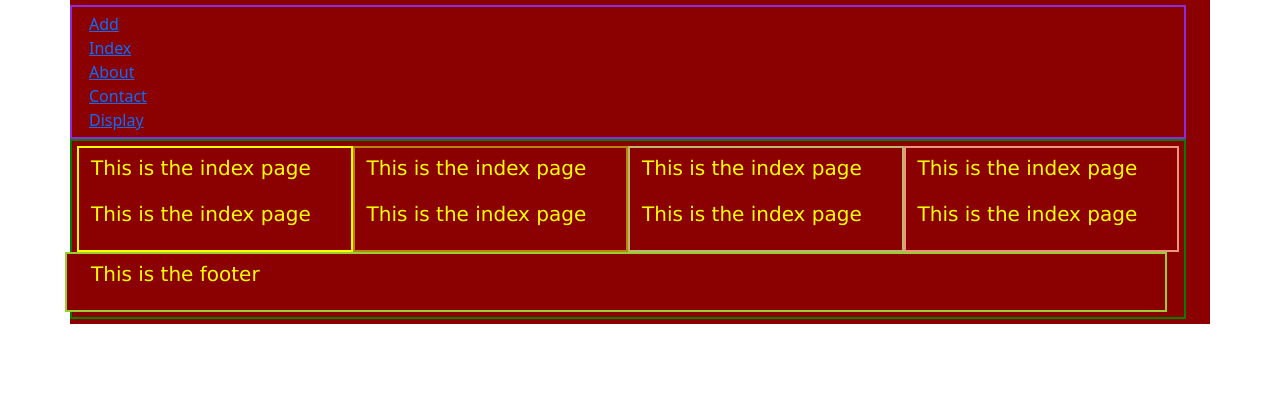
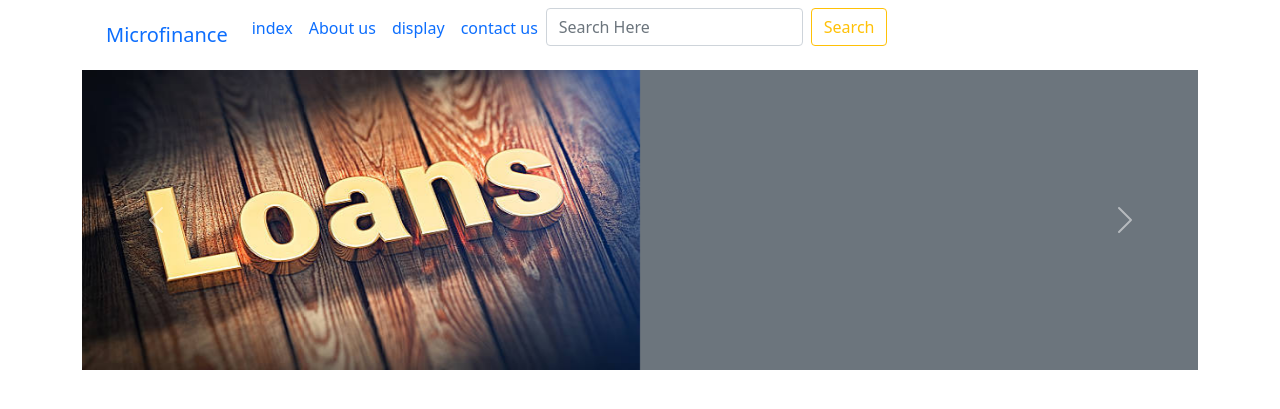
Before and after one commit to joninahm/Microfinance, a PHP site: page / in a window 1280 px wide. Shown: the top 409 px of the page. Run offline with PHP 8.4, Linux system fonts and the light colour scheme.

Commit message:
added some content

```diff
--- /dev/null
+++ b/Hello world.php
@@ -0,0 +1,3 @@
+<?php
+ echo "Hello world";
+?>
--- a/index.html
+++ /dev/null
@@ -1,48 +0,0 @@
-<html>
-    <head>
-        <meta charset="UTF-8">
-        <meta name="viewport" content="width=device-width, initial-scale=1.0">
-        <link rel="stylesheet" href="css/bootstrap.min.css">
-        <title>index page</title>
-        <style>
-            div{ background-color:darkred;width:100%;padding:5px;}
-            h1{ color:deepskyblue; text-align:center;}
-            p{ font-family:verdana; font-size:20px;color:yellow;}
-        </style>
-        <link rel="stylesheet" href="css/bootstrap.min.css">
-    </head>
-    <body>
-        <div class="container">
-            <div class="row" style="border:2px solid blueviolet" >
-                <a href="Add.html">Add</a>
-                 <a href="index.html">Index</a>
-                <a href="about.html">About</a>
-                <a href="contact.html">Contact</a>
-                 <a href="display.html">Display</a>
-            </div>
-                <div class="row" style="border:2px solid green">
-                    <div class="col-lg-3" style="border:2px solid yellow">
-                        <p>This is the index page</p>
-                        <p>This is the index page</p>
-                    </div>
-
-                    <div class="col-lg-3" style="border:2px solid darkgoldenrod">
-                        <p>This is the index page</p>
-                         <p>This is the index page</p>
-                    </div>
-
-                    <div class="col-lg-3" style="border:2px solid darkkhaki">
-                        <p>This is the index page</p>
-                        <p>This is the index page</p>
-                    </div>
-
-                    <div class="col-lg-3" style="border:2px solid darksalmon">
-                        <p>This is the index page</p>
-                        <p>This is the index page</p>
-                    </div>
-            <div class="row" style="border:2px solid yellowgreen">
-                <p>This is the footer</p>
-            </div>
-        </div>
-    </body>
-</html>
--- /dev/null
+++ b/index.php
@@ -0,0 +1,43 @@
+<html>
+    <head>
+        <meta charset="UTF-8">
+        <meta name="viewport" content="width=device-width, initial-scale=1.0">
+        <link rel="stylesheet" href="css/bootstrap.min.css">
+        <title>index page</title>
+        <link rel="stylesheet" href="css/bootstrap.min.css">
+    </head>
+    <body>
+        <div class="container">
+            <div class="row">
+            <?php
+             include("nav.html");
+            ?>
+            </div>
+            <div class="row">
+                <div class="carousel slide" data-bs-ride="carousel" data-bs-interval="2000">
+                    <div class="carousel-inner bg-secondary">
+                        <div class="carousel-item active">
+                            <img src="images/image1.jpg" alt="GFG" width="600" height="300" class="d-block w-50" alt="...">
+                        </div>
+                        <div class="carousel-item">
+                            <img src="images/image2.jpg" alt="GFG" width="300" height="400" class="d-block w-50" alt="...">
+                        </div>
+                        <div class="carousel-item">
+                            <img src="images/image3.jpg" alt="GFG" width="300" height="500" class="d-block w-50" alt="...">
+                        </div>
+                    </div>
+                    <button class="carousel-control-prev" type="button" data-bs-target="#carouselExample" data-bs-slide="prev">
+                        <span class="carousel-control-prev-icon" aria-hidden="true"></span>
+                        <span class="visually-hidden">Previous</span>
+                    </button>
+                    <button class="carousel-control-next" type="button" data-bs-target="#carouselExample" data-bs-slide="next">
+                        <span class="carousel-control-next-icon" aria-hidden="true"></span>
+                        <span class="visually-hidden">Next</span>
+                    </button>
+
+                    </div>
+            </div>
+        </div>
+        <script src="js/bootstrap.min.js"> </script>
+    </body>
+</html>
--- /dev/null
+++ b/nav.html
@@ -0,0 +1,33 @@
+
+<nav class="navbar navbar-expand-lg bg-default">
+    <div class="container-fluid">
+      <a class="navbar-brand" href="#">Microfinance</a>
+      <button class="navbar-toggler" type="button" data-bs-toggle="collapse" data-bs-target="#navbarSupportedContent"
+        aria-controls="navbarSupportedContent" aria-expanded="false" aria-label="Toggle navigation">
+        <span class="navbar-toggler-icon"></span>
+      </button>
+      <div class="collapse navbar-collapse" id="navbarSupportedContent">
+        <ul class="navbar-nav me-auto mb-2 mb-lg-0">
+          <li class="nav-item">
+            <a class="nav-link active" aria-current="page" href="index.php">index</a>
+          </li>
+
+          <li class="nav-item">
+            <a class="nav-link" href="about.php">About us</a>
+          </li>
+
+          <li class="nav-item">
+            <a class="nav-link" href="display.php">display</a>
+          </li>
+
+          <li class="nav-item">
+            <a class="nav-link" href="contact.php">contact us</a>
+          </li>
+
+        <form class="d-flex" role="search">
+          <input class="form-control me-2" type="search" placeholder="Search Here" aria-label="Search">
+          <button class="btn btn-outline-warning" type="submit">Search</button>
+        </form>
+      </div>
+    </div>
+  </nav>
```
Also changed, not shown: Add.php (renamed from Add.html, +4 -6 lines), about.html (deleted, +0 -47 lines), about.php (added, +67 -0 lines), assignment2.php (added, +19 -0 lines), constant.php (added, +8 -0 lines), contact.php (renamed from contact.html, +3 -5 lines), display.php (renamed from display.html, +3 -6 lines), functions.php (added, +24 -0 lines), php/decisions.php (added, +19 -0 lines), variabletypes.php (added, +9 -0 lines), first.php (added), images/image1.jpg (added), images/image2.jpg (added), images/image3.jpg (added).
